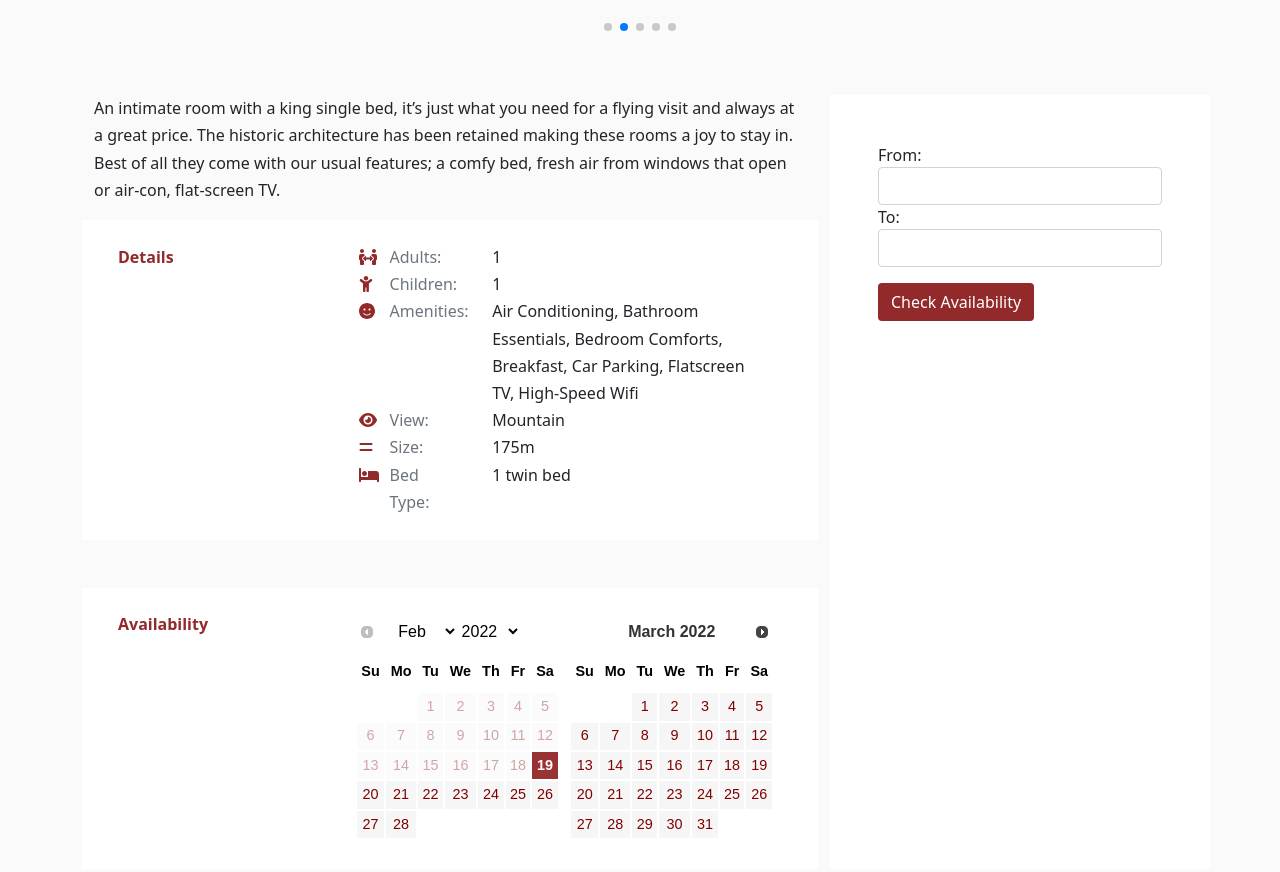
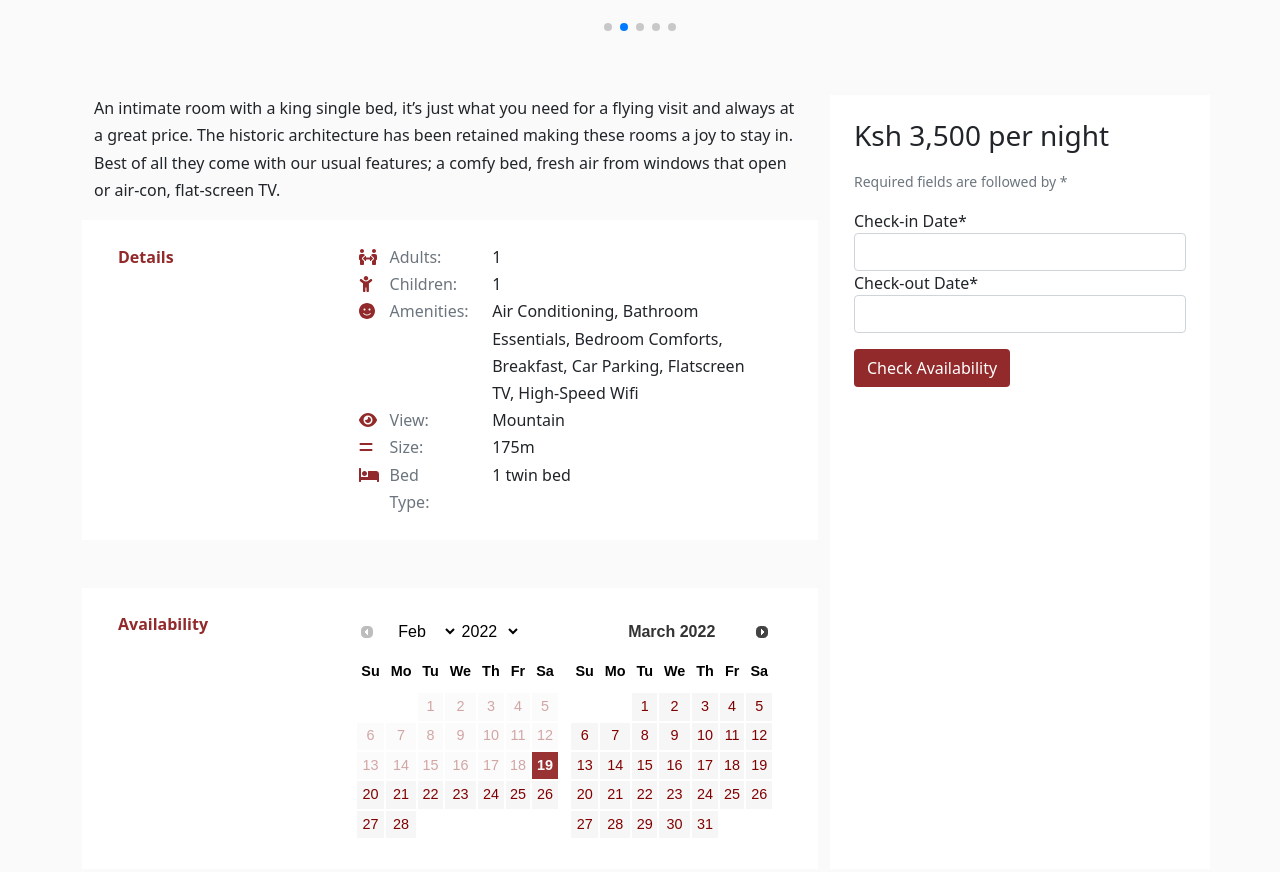
Before and after one commit to kelvindisi/kelvindisi.github.io, a plain HTML site: page index.html in a window 1280 px wide. Shown: the part 696-1568 px from the top of the page. Drawn offline with nearby package versions, Linux system fonts and the light colour scheme.

Commit message:
modified the amount listing in booking form

```diff
--- a/index.html
+++ b/index.html
@@ -19,7 +19,7 @@
             <a href="/" class="navbar-brand">
                 <img class="img-nav" src="/logo/the-siron-place-logo.png" alt="logo">
             </a>
-            <button class="navbar-toggler" type="button" data-bs-toggle="collapse" data-bs-target="mainNav">
+            <button class="navbar-toggler" type="button" data-bs-toggle="collapse" data-bs-target="#mainNav">
                 <span class="navbar-toggler-icon"></span>
             </button>
             <div class="collapse navbar-collapse justify-content-end" id="mainNav">
@@ -174,15 +174,21 @@
                 </div>
             </div>
             <!-- Booking Form -->
-            <div class="col-lg-12 col-xl-4 booking bg-white p-5">
+            <div class="col-lg-12 col-xl-4 booking bg-white p-4">
                 <div class="booking-form">
+                    <div class="mb-3">
+                        <h3>Ksh 3,500 per night</h3>
+                    </div>
+                    <p class="text-muted">
+                        <small>Required fields are followed by *</small>
+                    </p>
                     <form action="" method="post">
                         <div class="form-group">
-                            <label for="from">From:</label>
+                            <label for="from">Check-in Date*</label>
                             <input type="text" class="form-control" id="from" name="from">
                         </div>
                         <div class="form-group">
-                            <label for="to">To:</label>
+                            <label for="to">Check-out Date*</label>
                             <input type="text" class="form-control" id="to" name="to">
                         </div>
                         <button class="mt-3 btn d-flex btn-theme">Check Availability</button>
```
